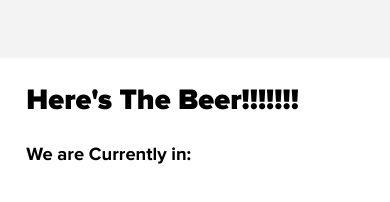
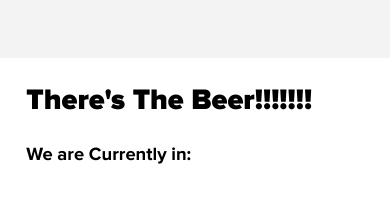
Before and after one commit to ClintRemedios/TheresTheBeer2, a plain HTML site: page index.html in a window 390 px wide. Drawn offline with Linux system fonts and the light colour scheme; some packages are replaced by stand-ins of ours.

Commit message:
changed name

```diff
--- a/index.html
+++ b/index.html
@@ -33,7 +33,7 @@
 		<!--<button class="menu" onclick=""><img src="ui/images/menu.svg" /></button>-->
 	</header>
 
-	<h1>Here's The Beer!!!!!!!</h1>
+	<h1>There's The Beer!!!!!!!</h1>
 	<h2>We are Currently in:</h2>
 	<h3 id="CurrentLocation"></h3>
 	<ul id="found-beacons" class="dynamic"></ul>
```
